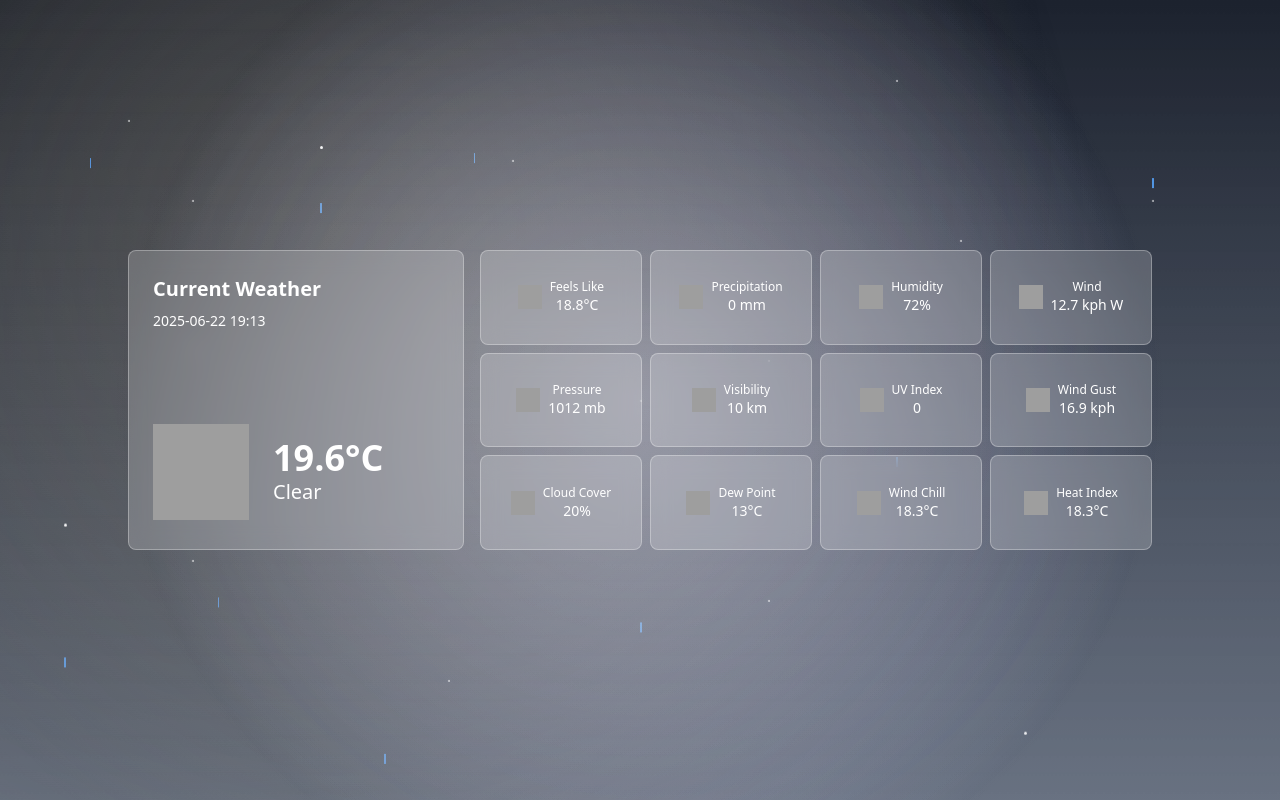
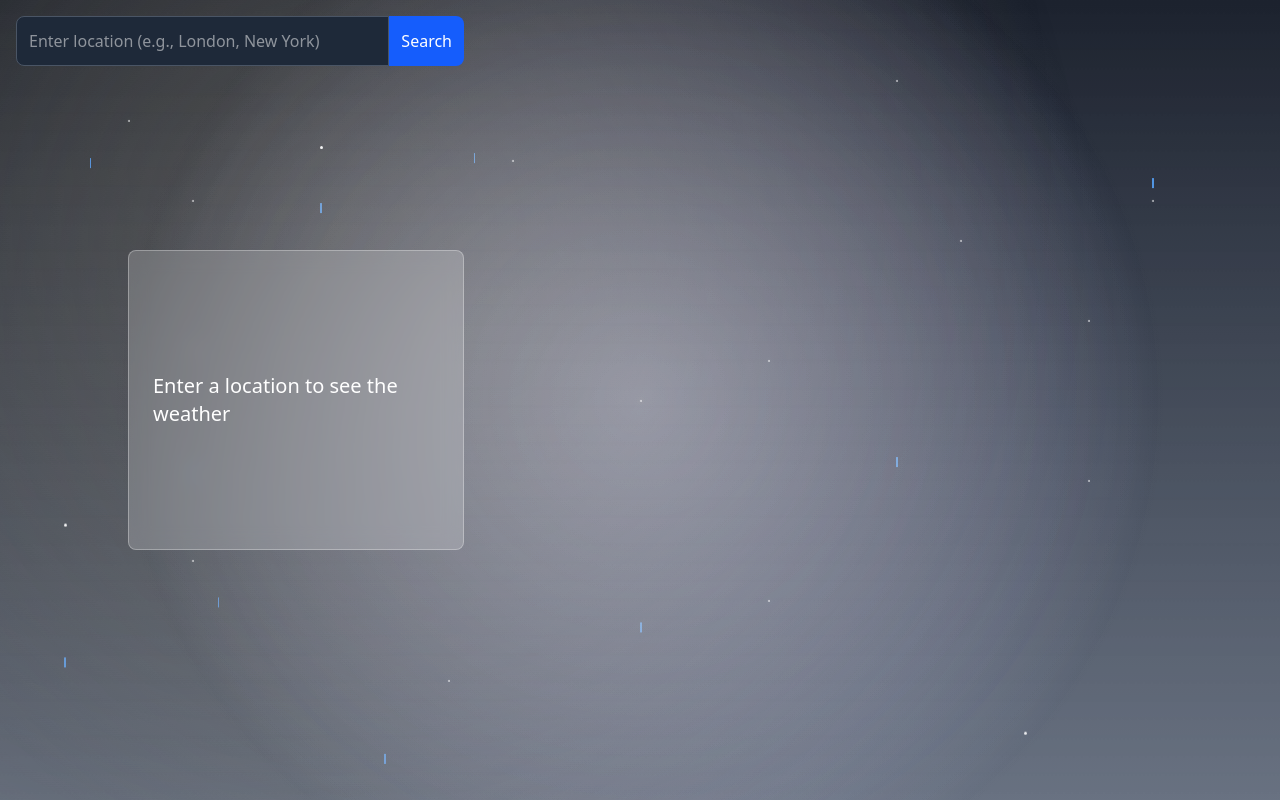
Before and after one commit to sheronfdo/Weather-App-Frontend, a React (Vite) app: page / in a window 1280 px wide. Built offline with nearby package versions, Linux system fonts and the light colour scheme; grey boxes are pictures that could not be loaded.

Commit message:
Add WeatherSearch component and integrate weather data fetching with axios

```diff
--- a/package.json
+++ b/package.json
@@ -11,6 +11,7 @@
   },
   "dependencies": {
     "@tailwindcss/vite": "^4.1.10",
+    "axios": "^1.10.0",
     "react": "^19.1.0",
     "react-dom": "^19.1.0"
   },
--- a/src/App.jsx
+++ b/src/App.jsx
@@ -1,13 +1,35 @@
 import './App.css';
 import CurrentWeatherTiles from './components/CurrentWeatherTiles';
 import WeatherBackgroundAnimation from './components/WeatherBackgroundAnimation';
+import WeatherSearch from './components/WeatherSearch';
+import { useState } from 'react';
+import axios from 'axios';
 
 function App() {
+  const [weatherData, setWeatherData] = useState(null);
+
+  const handleSearch = async (location) => {
+    try {
+      console.log('Searching for weather data for:', location);
+      const response = await axios.get('http://localhost:3000/api/current', {
+        params: { q: location }
+      });
+      console.log('Weather data:', response.data);
+      setWeatherData(response.data);
+    } catch (error) {
+      console.error('Error fetching weather data:', error);
+      setWeatherData(null);
+    }
+  };
+
   return (
     <div className="relative min-h-screen">
-      <WeatherBackgroundAnimation condition="patchy light rain with thunder" />
+      <WeatherSearch onSearch={handleSearch} />
+      <WeatherBackgroundAnimation
+      condition={weatherData?.current?.condition?.text || 'patchy light rain with thunder'}
+      />
       <div className="min-h-screen flex items-center justify-center relative overflow-hidden">
-        <CurrentWeatherTiles />
+        <CurrentWeatherTiles weatherData={weatherData} />
       </div>
     </div>
   );
--- a/src/components/CurrentWeatherTiles.jsx
+++ b/src/components/CurrentWeatherTiles.jsx
@@ -1,69 +1,137 @@
+// import React from 'react';
+
+// const CurrentWeatherTiles = () => {
+//   // Current weather data updated for 12:43 AM IST (June 23, 2025) converted to London time (UTC)
+//   const data = {
+//     last_updated_epoch: 1750704580, // 12:43 AM IST (UTC+0530) - 5.5 hours = 7:13 PM UTC, June 22, 2025
+//     last_updated: '2025-06-22 19:13',
+//     temp_c: 19.6,
+//     temp_f: 67.3,
+//     is_day: 0,
+//     condition: {
+//       text: 'Clear',
+//       icon: '//cdn.weatherapi.com/weather/64x64/night/113.png',
+//       code: 1000
+//     },
+//     wind_mph: 7.9,
+//     wind_kph: 12.7,
+//     wind_degree: 265,
+//     wind_dir: 'W',
+//     pressure_mb: 1012.0,
+//     pressure_in: 29.88,
+//     precip_mm: 0.0,
+//     precip_in: 0.0,
+//     humidity: 72,
+//     cloud: 20,
+//     feelslike_c: 18.8,
+//     feelslike_f: 65.8,
+//     windchill_c: 18.3,
+//     windchill_f: 64.9,
+//     heatindex_c: 18.3,
+//     heatindex_f: 64.9,
+//     dewpoint_c: 13.0,
+//     dewpoint_f: 55.4,
+//     vis_km: 10.0,
+//     vis_miles: 6.0,
+//     uv: 0.0,
+//     gust_mph: 10.5,
+//     gust_kph: 16.9
+//   };
+
+//   const metricIcons = [
+//     { label: 'Feels Like', value: `${data.feelslike_c}°C`, icon: '//cdn.weatherapi.com/weather/64x64/night/176.png' },
+//     { label: 'Precipitation', value: `${data.precip_mm} mm`, icon: '//cdn.weatherapi.com/weather/64x64/night/176.png' },
+//     { label: 'Humidity', value: `${data.humidity}%`, icon: '//cdn.weatherapi.com/weather/64x64/day/266.png' },
+//     { label: 'Wind', value: `${data.wind_kph} kph ${data.wind_dir}`, icon: '//cdn.weatherapi.com/weather/64x64/day/143.png' },
+//     { label: 'Pressure', value: `${data.pressure_mb} mb`, icon: '//cdn.weatherapi.com/weather/64x64/day/119.png' },
+//     { label: 'Visibility', value: `${data.vis_km} km`, icon: '//cdn.weatherapi.com/weather/64x64/day/248.png' },
+//     { label: 'UV Index', value: data.uv, icon: '//cdn.weatherapi.com/weather/64x64/day/113.png' },
+//     { label: 'Wind Gust', value: `${data.gust_kph} kph`, icon: '//cdn.weatherapi.com/weather/64x64/day/143.png' },
+//     { label: 'Cloud Cover', value: `${data.cloud}%`, icon: '//cdn.weatherapi.com/weather/64x64/day/119.png' },
+//     { label: 'Dew Point', value: `${data.dewpoint_c}°C`, icon: '//cdn.weatherapi.com/weather/64x64/day/266.png' },
+//     { label: 'Wind Chill', value: `${data.windchill_c}°C`, icon: '//cdn.weatherapi.com/weather/64x64/day/143.png' },
+//     { label: 'Heat Index', value: `${data.heatindex_c}°C`, icon: '//cdn.weatherapi.com/weather/64x64/day/119.png' }
+//   ];
+
+//   return (
+//     <div className="grid grid-cols-1 md:grid-cols-[2fr_4fr] gap-4 w-full max-w-5xl mx-auto">
+//       {/* Larger first tile (weather summary) */}
+//       <div className="glassmorphism rounded-lg p-6 relative z-10 text-white h-[300px]">
+//         <h2 className="text-xl font-bold mb-2">Current Weather</h2>
+//         <p className="text-sm mb-4">{data.last_updated}</p>
+//         <div className="flex items-center h-full">
+//           <img src={data.condition.icon} alt="Weather icon" className="w-24 h-24 mr-6 weather-icon" />
+//           <div className="flex-1">
+//             <p className="text-4xl font-semibold">{data.temp_c}°C</p>
+//             <p className="text-xl">{data.condition.text}</p>
+//           </div>
+//         </div>
+//       </div>
+//       {/* Tile group with same height as the larger tile, arranged as 4x3 grid */}
+//       <div className="grid grid-cols-4 gap-2 h-[300px]">
+//         {metricIcons.map((item, index) => (
+//           <div key={index} className="glassmorphism rounded-lg p-2 relative z-10 text-white text-center flex items-center justify-center">
+//             <img src={item.icon} alt={`${item.label} icon`} className="w-6 h-6 mr-2" />
+//             <div>
+//               <p className="text-xs">{item.label}</p>
+//               <p className="text-sm font-medium">{item.value}</p>
+//             </div>
+//           </div>
+//         ))}
+//       </div>
+//     </div>
+//   );
+// };
+
+// export default CurrentWeatherTiles;
+
+
+
+
 import React from 'react';
 
-const CurrentWeatherTiles = () => {
-  // Current weather data updated for 12:43 AM IST (June 23, 2025) converted to London time (UTC)
-  const data = {
-    last_updated_epoch: 1750704580, // 12:43 AM IST (UTC+0530) - 5.5 hours = 7:13 PM UTC, June 22, 2025
-    last_updated: '2025-06-22 19:13',
-    temp_c: 19.6,
-    temp_f: 67.3,
-    is_day: 0,
-    condition: {
-      text: 'Clear',
-      icon: '//cdn.weatherapi.com/weather/64x64/night/113.png',
-      code: 1000
-    },
-    wind_mph: 7.9,
-    wind_kph: 12.7,
-    wind_degree: 265,
-    wind_dir: 'W',
-    pressure_mb: 1012.0,
-    pressure_in: 29.88,
-    precip_mm: 0.0,
-    precip_in: 0.0,
-    humidity: 72,
-    cloud: 20,
-    feelslike_c: 18.8,
-    feelslike_f: 65.8,
-    windchill_c: 18.3,
-    windchill_f: 64.9,
-    heatindex_c: 18.3,
-    heatindex_f: 64.9,
-    dewpoint_c: 13.0,
-    dewpoint_f: 55.4,
-    vis_km: 10.0,
-    vis_miles: 6.0,
-    uv: 0.0,
-    gust_mph: 10.5,
-    gust_kph: 16.9
-  };
+const CurrentWeatherTiles = ({ weatherData }) => {
+  // Fallback data or loading state when weatherData is not available
+  if (!weatherData || !weatherData.current) {
+    return (
+      <div className="grid grid-cols-1 md:grid-cols-[2fr_4fr] gap-4 w-full max-w-5xl mx-auto">
+        <div className="glassmorphism rounded-lg p-6 relative z-10 text-white h-[300px] flex items-center justify-center">
+          <p className="text-xl">Enter a location to see the weather</p>
+        </div>
+        <div className="grid grid-cols-4 gap-2 h-[300px]"></div>
+      </div>
+    );
+  }
 
+  const { current, location } = weatherData;
+
+  // Prepare metric icons using dynamic data
   const metricIcons = [
-    { label: 'Feels Like', value: `${data.feelslike_c}°C`, icon: '//cdn.weatherapi.com/weather/64x64/night/176.png' },
-    { label: 'Precipitation', value: `${data.precip_mm} mm`, icon: '//cdn.weatherapi.com/weather/64x64/night/176.png' },
-    { label: 'Humidity', value: `${data.humidity}%`, icon: '//cdn.weatherapi.com/weather/64x64/day/266.png' },
-    { label: 'Wind', value: `${data.wind_kph} kph ${data.wind_dir}`, icon: '//cdn.weatherapi.com/weather/64x64/day/143.png' },
-    { label: 'Pressure', value: `${data.pressure_mb} mb`, icon: '//cdn.weatherapi.com/weather/64x64/day/119.png' },
-    { label: 'Visibility', value: `${data.vis_km} km`, icon: '//cdn.weatherapi.com/weather/64x64/day/248.png' },
-    { label: 'UV Index', value: data.uv, icon: '//cdn.weatherapi.com/weather/64x64/day/113.png' },
-    { label: 'Wind Gust', value: `${data.gust_kph} kph`, icon: '//cdn.weatherapi.com/weather/64x64/day/143.png' },
-    { label: 'Cloud Cover', value: `${data.cloud}%`, icon: '//cdn.weatherapi.com/weather/64x64/day/119.png' },
-    { label: 'Dew Point', value: `${data.dewpoint_c}°C`, icon: '//cdn.weatherapi.com/weather/64x64/day/266.png' },
-    { label: 'Wind Chill', value: `${data.windchill_c}°C`, icon: '//cdn.weatherapi.com/weather/64x64/day/143.png' },
-    { label: 'Heat Index', value: `${data.heatindex_c}°C`, icon: '//cdn.weatherapi.com/weather/64x64/day/119.png' }
+    { label: 'Feels Like', value: `${current.feelslike_c}°C`, icon: '//cdn.weatherapi.com/weather/64x64/night/176.png' },
+    { label: 'Precipitation', value: `${current.precip_mm} mm`, icon: '//cdn.weatherapi.com/weather/64x64/night/176.png' },
+    { label: 'Humidity', value: `${current.humidity}%`, icon: '//cdn.weatherapi.com/weather/64x64/day/266.png' },
+    { label: 'Wind', value: `${current.wind_kph} kph ${current.wind_dir}`, icon: '//cdn.weatherapi.com/weather/64x64/day/143.png' },
+    { label: 'Pressure', value: `${current.pressure_mb} mb`, icon: '//cdn.weatherapi.com/weather/64x64/day/119.png' },
+    { label: 'Visibility', value: `${current.vis_km} km`, icon: '//cdn.weatherapi.com/weather/64x64/day/248.png' },
+    { label: 'UV Index', value: current.uv, icon: '//cdn.weatherapi.com/weather/64x64/day/113.png' },
+    { label: 'Wind Gust', value: `${current.gust_kph} kph`, icon: '//cdn.weatherapi.com/weather/64x64/day/143.png' },
+    { label: 'Cloud Cover', value: `${current.cloud}%`, icon: '//cdn.weatherapi.com/weather/64x64/day/119.png' },
+    { label: 'Dew Point', value: `${current.dewpoint_c}°C`, icon: '//cdn.weatherapi.com/weather/64x64/day/266.png' },
+    { label: 'Wind Chill', value: `${current.windchill_c}°C`, icon: '//cdn.weatherapi.com/weather/64x64/day/143.png' },
+    { label: 'Heat Index', value: `${current.heatindex_c}°C`, icon: '//cdn.weatherapi.com/weather/64x64/day/119.png' }
   ];
 
   return (
     <div className="grid grid-cols-1 md:grid-cols-[2fr_4fr] gap-4 w-full max-w-5xl mx-auto">
       {/* Larger first tile (weather summary) */}
       <div className="glassmorphism rounded-lg p-6 relative z-10 text-white h-[300px]">
-        <h2 className="text-xl font-bold mb-2">Current Weather</h2>
-        <p className="text-sm mb-4">{data.last_updated}</p>
+        <h2 className="text-xl font-bold mb-2">{location.name} Weather</h2>
+        <p className="text-sm mb-4">{current.last_updated}</p>
         <div className="flex items-center h-full">
-          <img src={data.condition.icon} alt="Weather icon" className="w-24 h-24 mr-6 weather-icon" />
+          <img src={current.condition.icon} alt="Weather icon" className="w-24 h-24 mr-6 weather-icon" />
           <div className="flex-1">
-            <p className="text-4xl font-semibold">{data.temp_c}°C</p>
-            <p className="text-xl">{data.condition.text}</p>
+            <p className="text-4xl font-semibold">{current.temp_c}°C</p>
+            <p className="text-xl">{current.condition.text}</p>
           </div>
         </div>
       </div>
--- /dev/null
+++ b/src/components/WeatherSearch.jsx
@@ -0,0 +1,93 @@
+import React, { useState, useEffect } from 'react';
+import axios from 'axios';
+
+const WeatherSearch = ({ onSearch }) => {
+  const [location, setLocation] = useState('');
+  const [showSuggestions, setShowSuggestions] = useState(false);
+  const [suggestions, setSuggestions] = useState([]);
+
+  // Fetch search suggestions from backend
+  const fetchSuggestions = async (query) => {
+    if (!query) {
+      setSuggestions([]);
+      return;
+    }
+    try {
+      const response = await axios.get('http://localhost:3000/api/search', {
+        params: { q: query }
+      });
+      setSuggestions(response.data);
+    } catch (error) {
+      console.error('Error fetching suggestions:', error);
+      setSuggestions([]);
+    }
+  };
+
+  // Debounce search input to avoid excessive API calls
+  useEffect(() => {
+    const delayDebounceFn = setTimeout(() => {
+      if (location) {
+        fetchSuggestions(location);
+      } else {
+        setSuggestions([]);
+      }
+    }, 300);
+
+    return () => clearTimeout(delayDebounceFn);
+  }, [location]);
+
+  const handleInputChange = (e) => {
+    setLocation(e.target.value);
+    setShowSuggestions(true);
+  };
+
+  const handleSuggestionClick = (suggestion) => {
+    const selectedLocation = suggestion.name;
+    setLocation(selectedLocation);
+    setShowSuggestions(false);
+    if (onSearch) onSearch(selectedLocation);
+  };
+
+  const handleSearch = (e) => {
+    e.preventDefault();
+    if (location.trim() && onSearch) onSearch(location);
+    setShowSuggestions(false);
+  };
+
+  return (
+    <div className="fixed top-4 left-4 z-20 w-full max-w-md">
+      <form onSubmit={handleSearch} className="relative flex">
+        <input
+          type="text"
+          value={location}
+          onChange={handleInputChange}
+          onFocus={() => setShowSuggestions(true)}
+          onBlur={() => setTimeout(() => setShowSuggestions(false), 200)}
+          placeholder="Enter location (e.g., London, New York)"
+          className="p-3 rounded-l-lg bg-gray-800 text-white border border-gray-600 focus:outline-none focus:border-blue-500 w-full"
+        />
+        <button
+          type="submit"
+          className="p-3 bg-blue-600 text-white rounded-r-lg hover:bg-blue-700 transition-colors"
+        >
+          Search
+        </button>
+        {showSuggestions && suggestions.length > 0 && (
+          <ul className="absolute top-full left-0 w-full mt-1 bg-gray-800 border border-gray-600 rounded-lg shadow-lg z-30">
+            {suggestions.map((suggestion) => (
+              <li
+                key={suggestion.id}
+                onMouseDown={() => handleSuggestionClick(suggestion)}
+                className="p-2 hover:bg-gray-700 cursor-pointer text-white"
+              >
+                {suggestion.name}, {suggestion.region}, {suggestion.country}
+              </li>
+            ))}
+          </ul>
+        )}
+      </form>
+    </div>
+  );
+};
+
+export default WeatherSearch;
```
Also changed, not shown: 1 other file (tests, documents, lock files or other folders).
